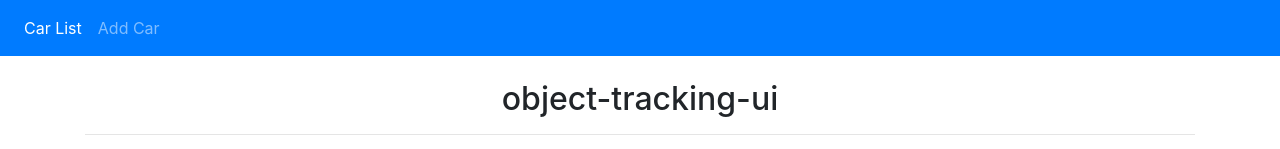
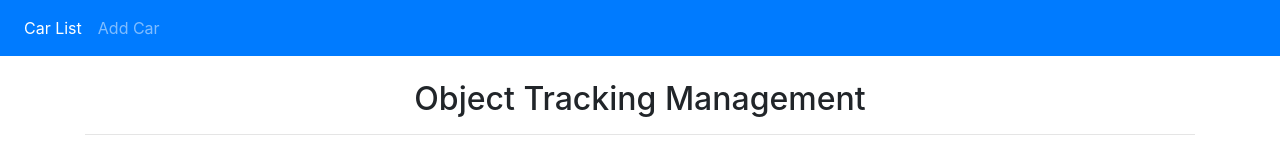
Before and after one commit to RezaMaz/object-tracking-ui, an Angular app: page /cars in a window 1280 px wide. Shown: the top 149 px of the page. Built offline with nearby package versions, Linux system fonts and the light colour scheme; no server answers.

Commit message:
change title of app

```diff
--- a/src/app/app.component.ts
+++ b/src/app/app.component.ts
@@ -6,5 +6,5 @@ import {Component} from '@angular/core';
   styleUrls: ['./app.component.css']
 })
 export class AppComponent {
-  title = 'object-tracking-ui';
+  title = 'Object Tracking Management';
 }
```
